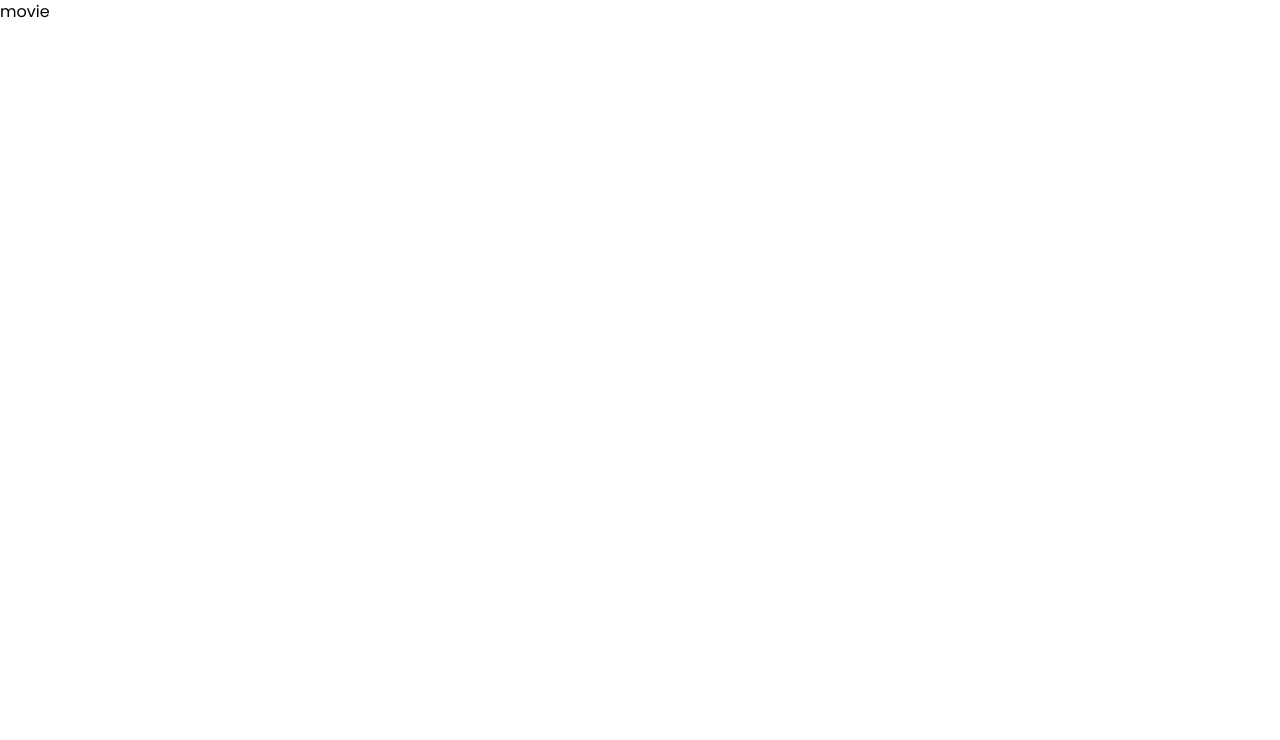
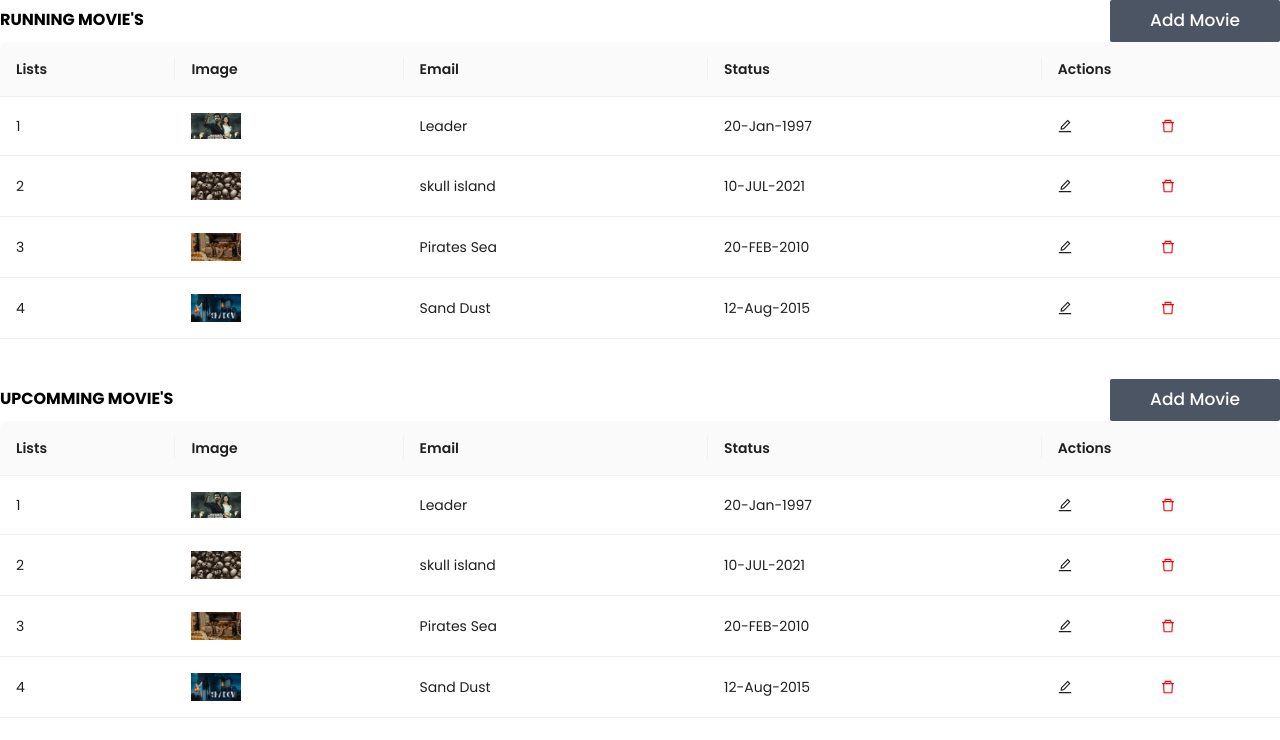
Before and after one commit to codex-rakibul/cineplex, a Next.js app: page /dashboard/movie in a window 1280 px wide. Shown: the top 740 px of the page. Built offline with nearby package versions, Linux system fonts and the light colour scheme; a web font is replaced by a local one.

Commit message:
work in dashboard for movie component

```diff
--- a/pages/dashboard/dashboard.js
+++ b/pages/dashboard/dashboard.js
@@ -379,7 +379,7 @@ export default function DashboardCom() {
       </div>
       <div id="last-users">
         <h1 className="font-bold py-4 uppercase">Last 24h users</h1>
-        <div className="overflow-y-auto bg-black">
+        <div className="overflow-y-auto">
         <Table
           dataSource={dataSource}
           columns={columns}
--- a/pages/dashboard/index.js
+++ b/pages/dashboard/index.js
@@ -143,8 +143,11 @@ const navData = [
 
 export default function index() {
   const [contentCom, setContentCom] = useState();
-  const handleCom = (com) => {
-    setContentCom(com);
+  const [selectedNavItem, setSelectedNavItem] = useState(null);
+
+  const handleNavItemClick = (navItem) => {
+    setSelectedNavItem(navItem.id);
+    setContentCom(navItem.com);
   };
   const renderData = (
     <div className="antialiased bg-black w-full min-h-screen text-slate-300 relative py-4">
@@ -174,13 +177,15 @@ export default function index() {
           <hr className="my-2 border-slate-700" />
           <div id="menu" className="flex flex-col space-y-2 my-5">
             {navData.map((navIteam) => {
-              const { id, link, title, desc, svg, com } = navIteam;
+              const { id, title, desc, svg } = navIteam;
               return (
                 <button
-                  key={id}
-                  onClick={() => handleCom(com)}
-                  className="navBtn "
-                >
+                key={id}
+                onClick={() => handleNavItemClick(navIteam)}
+                className={`${
+                  selectedNavItem === id ? "bg-white/10" : "" // Apply the "bg-white/10" background for the selected nav item
+                } bg-black hover:bg-white/10 transition duration-150 ease-linear rounded-lg py-3 px-2`}
+              >
                   <div className="flex flex-col space-y-2 md:flex-row md:space-y-0 space-x-2  items-center">
                     <div>{svg}</div>
                     <div className="">
--- a/pages/dashboard/movie.js
+++ b/pages/dashboard/movie.js
@@ -1,7 +1,90 @@
-import React from 'react'
+import React from "react";
+import { homeData } from "../../dummyData/dummyData";
+import { EditOutlined, DeleteOutlined } from "@ant-design/icons";
+import { Table } from "antd";
+export default function Movie() {
+  const dataSource = homeData
+    .map((data, index) => {
+      return {
+        id: index,
+        lists: data.id,
+        email: data.name,
+        status: data.date,
+        image: data.cover,
+      };
+    })
+    .filter(Boolean);
 
-export default function Movie() {
-  return (
-    <div>movie</div>
-  )
+  const columns = [
+    { title: "Lists", dataIndex: "lists" },
+    {
+      title: "Image",
+      dataIndex: "image",
+      render: (image) => {
+        return <img src={image} alt="Movie Image" width={50} height={50} />;
+      },
+    },
+    { title: "Email", dataIndex: "email" },
+    { title: "Status", dataIndex: "status" },
+    {
+      title: "Actions",
+      render: () => {
+        return (
+          <div className="grid grid-cols-2">
+            <EditOutlined />
+            <DeleteOutlined style={{ color: "red" }} />
+          </div>
+        );
+      },
+    },
+  ];
+  const runningMovies = (
+    <div>
+      <div className="flex justify-between ">
+        <div>
+          <h1 className="font-bold py-2 uppercase">Running Movie's</h1>
+        </div>
+        <div>
+          <button className="rounded-sm py-2 bg-gray-600">Add Movie</button>
+        </div>
+      </div>
+      <div>
+        <Table
+          dataSource={dataSource}
+          columns={columns}
+          pagination={false}
+          rowKey={(record) => record.id}
+        ></Table>
+      </div>
+    </div>
+  );
+  const upcommingMovies = (
+    <div>
+      <div className="flex justify-between">
+        <div>
+          <h1 className="font-bold py-2 uppercase">Upcomming Movie's</h1>
+        </div>
+        <div>
+          <button className="rounded-sm py-2 bg-gray-600">Add Movie</button>
+        </div>
+      </div>
+      <div>
+        <Table
+          dataSource={dataSource}
+          columns={columns}
+          pagination={false}
+          rowKey={(record) => record.id}
+        ></Table>
+      </div>
+    </div>
+  );
+  const renderData = (
+    <>
+      <div className="grid grid-rows-2 gap-10 overflow-y-auto">
+        <div>{runningMovies}</div>
+        <div>{upcommingMovies}</div>
+      </div>
+    </>
+  );
+  return <>{renderData}</>;
 }
--- a/styles/globals.css
+++ b/styles/globals.css
@@ -1291,9 +1291,7 @@ input {
 .upMovieBox {
   border: 1px solid rgb(77, 75, 75);
 }
-.navBtn {
-  @apply bg-black hover:bg-white/10 transition duration-150 ease-linear rounded-lg py-3 px-2;
-}
+
 .tickectBox {
   border: 1px dotted white;
 }
```
